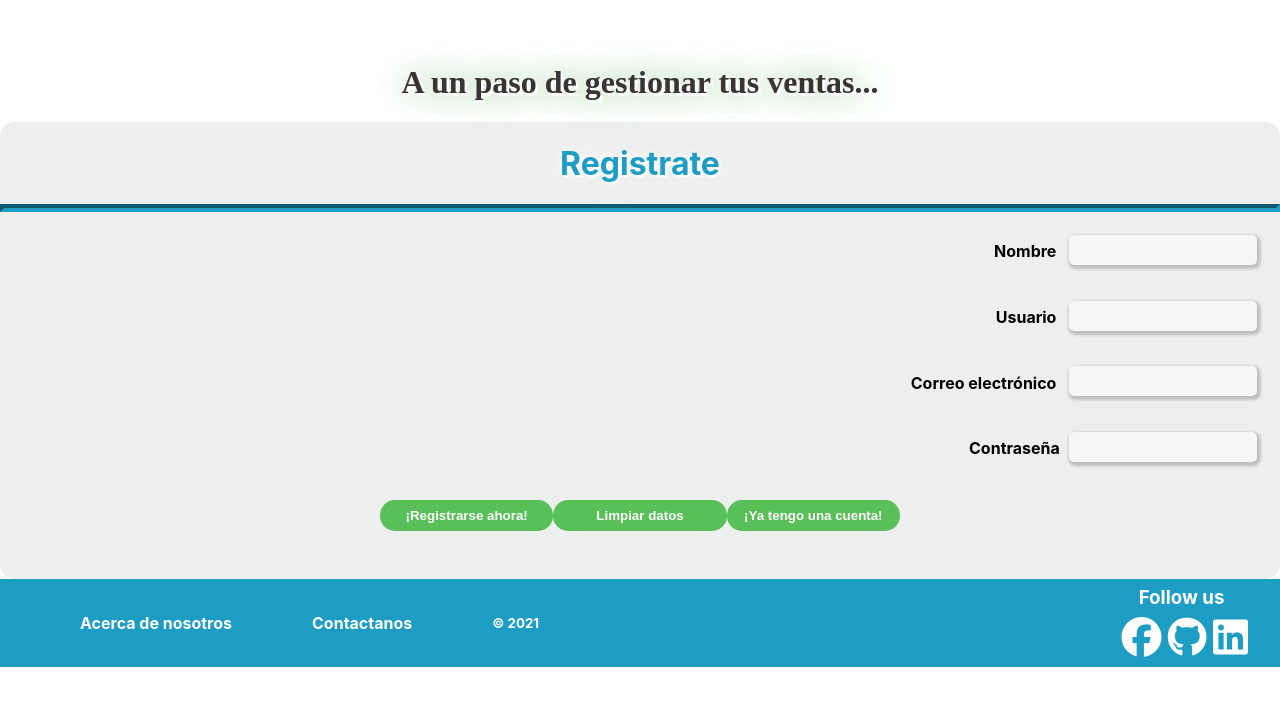
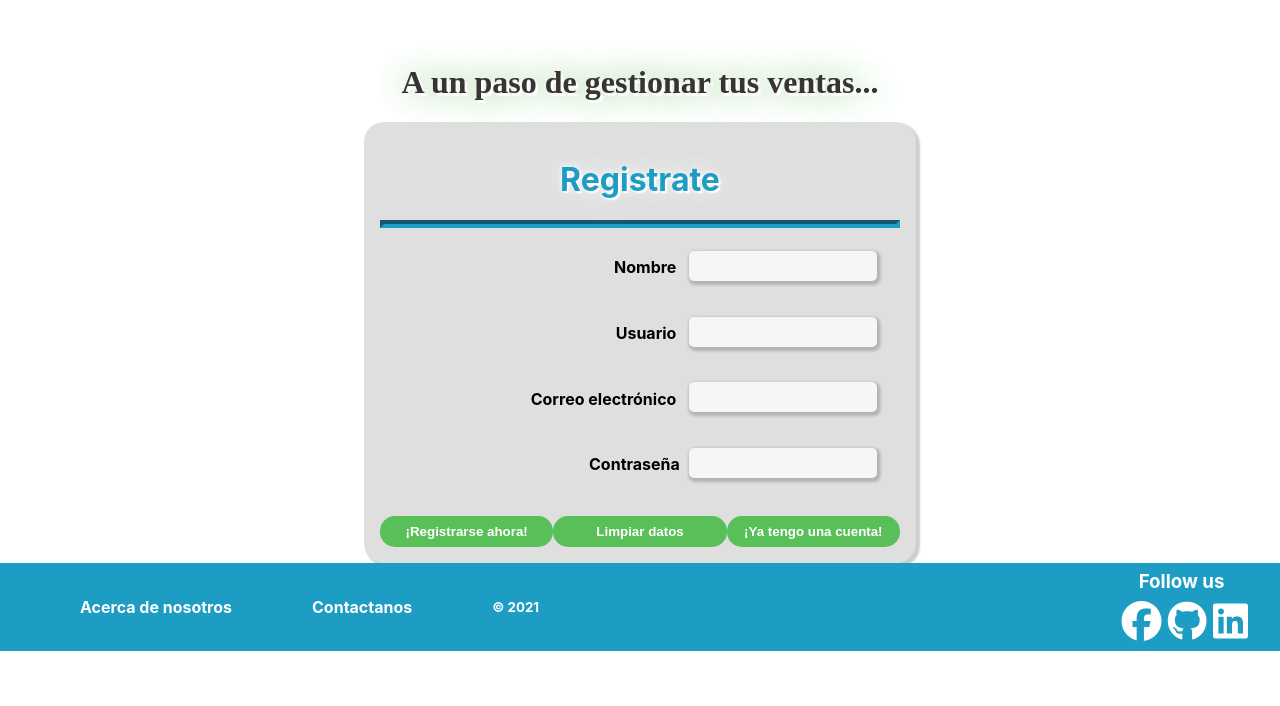
Before and after one commit to wolfangvera/g.p.i, a React (Create React App) app: page /Registro in a window 1280 px wide. Shown: the top 706 px of the page. Built offline with nearby package versions, Linux system fonts and the light colour scheme; no server answers.

Commit message:
correccion de estilos

```diff
--- a/src/pages/Registro.js
+++ b/src/pages/Registro.js
@@ -51,7 +51,7 @@ const listaUsuarios={usuarios}
             setUsuarios([...listaUsuarios, {nombre: nombre, usuario: usuario, password: password}])
           }).catch(function (error) {
             console.error("hubo un error", error);
-            toast.error('Error al registrar');
+
           });
     }
 
@@ -99,6 +99,10 @@ const listaUsuarios={usuarios}
 
 
             </div >
+            <ToastContainer
+                 position="bottom-center"
+                 autoClose={3500}
+             />
 
         </div >
     )
--- a/src/style/Registro.css
+++ b/src/style/Registro.css
@@ -49,10 +49,17 @@
     margin-bottom: 2em;
 }
 .contenedor_registro{
-    background-color: rgba(206, 211, 211, 0.37);
-    border-radius: 15px;
-    align-content: center;
-    padding-bottom: 3em;
+    background-color: rgb(223, 223, 223);
+    border:0px solid black;
+    width: fit-content;
+    margin-left:auto;
+    margin-right: auto;
+    height: max-content;
+    border-radius: 20px;
+    padding: 1rem;
+    box-shadow: 3px 3px 2px 1px rgba(0, 0, 0, 0.2);
+
+
 }
 
 .centrar_boton {
```
Also changed, not shown: 1 other file (tests, documents, lock files or other folders).
